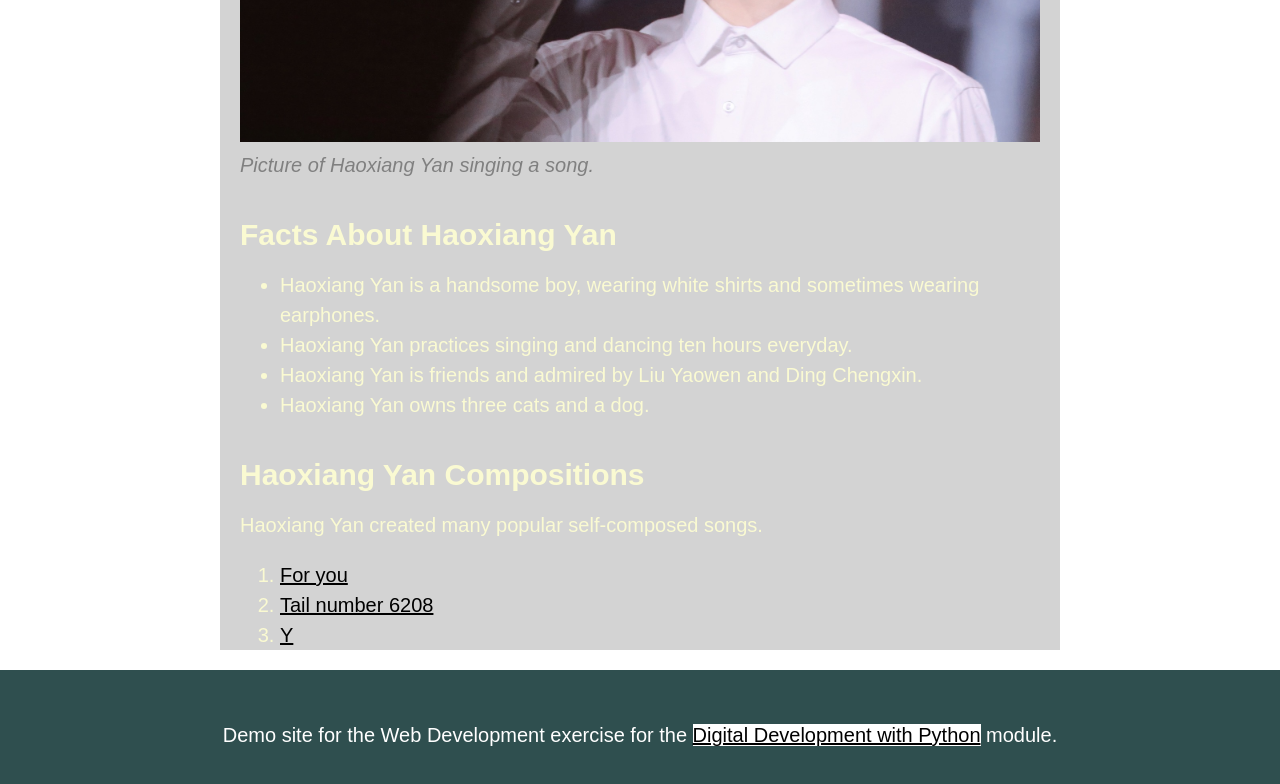
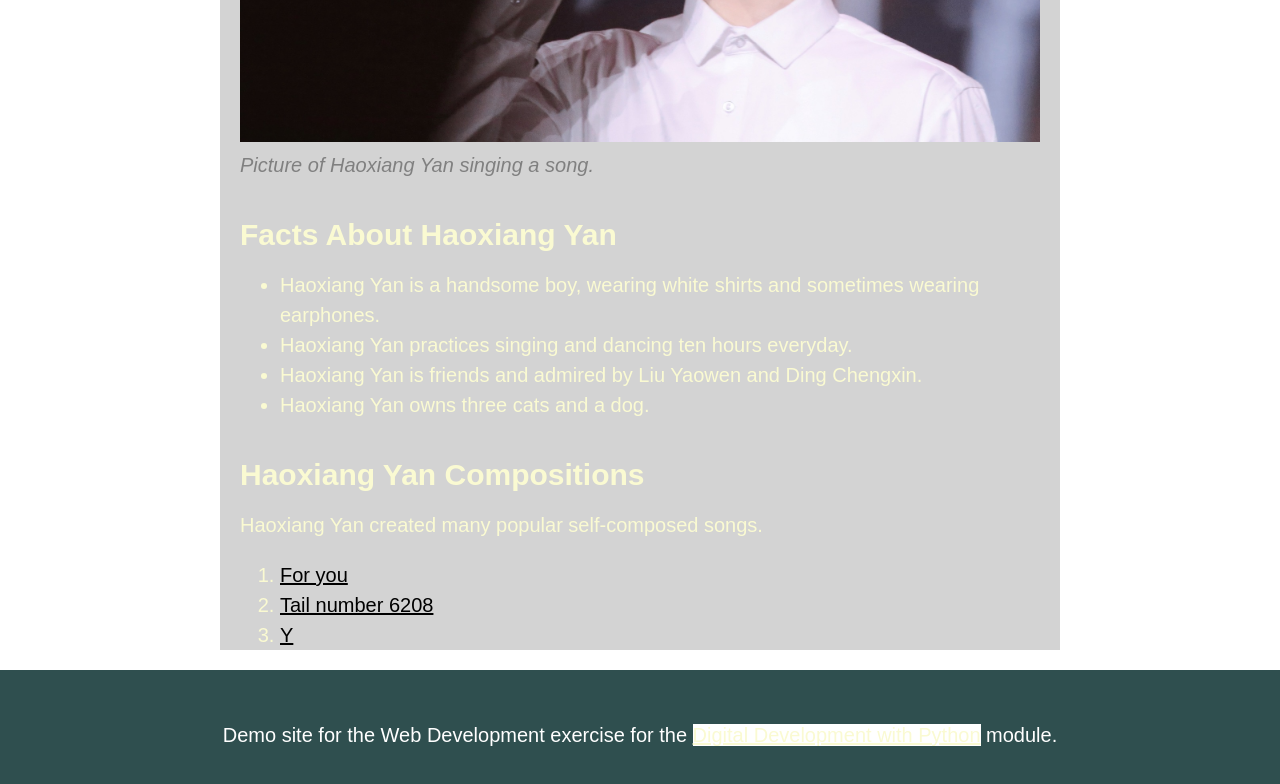
Before and after one commit to sakillusion/DDP-IMA, a plain HTML site: page templates/index.html in a window 1280 px wide. In both pictures the pointer is over the link "Digital Development with Python". Shown: the part 1226-2010 px from the top of the page. Drawn offline with Linux system fonts and the light colour scheme.

Commit message:
Update styles.css

```diff
--- a/templates/styles.css
+++ b/templates/styles.css
@@ -81,5 +81,5 @@ footer a{
 
 footer a:hover{
 	background-color: white;
-	color: black;
+	color: lightgoldenrodyellow;
 }
```
